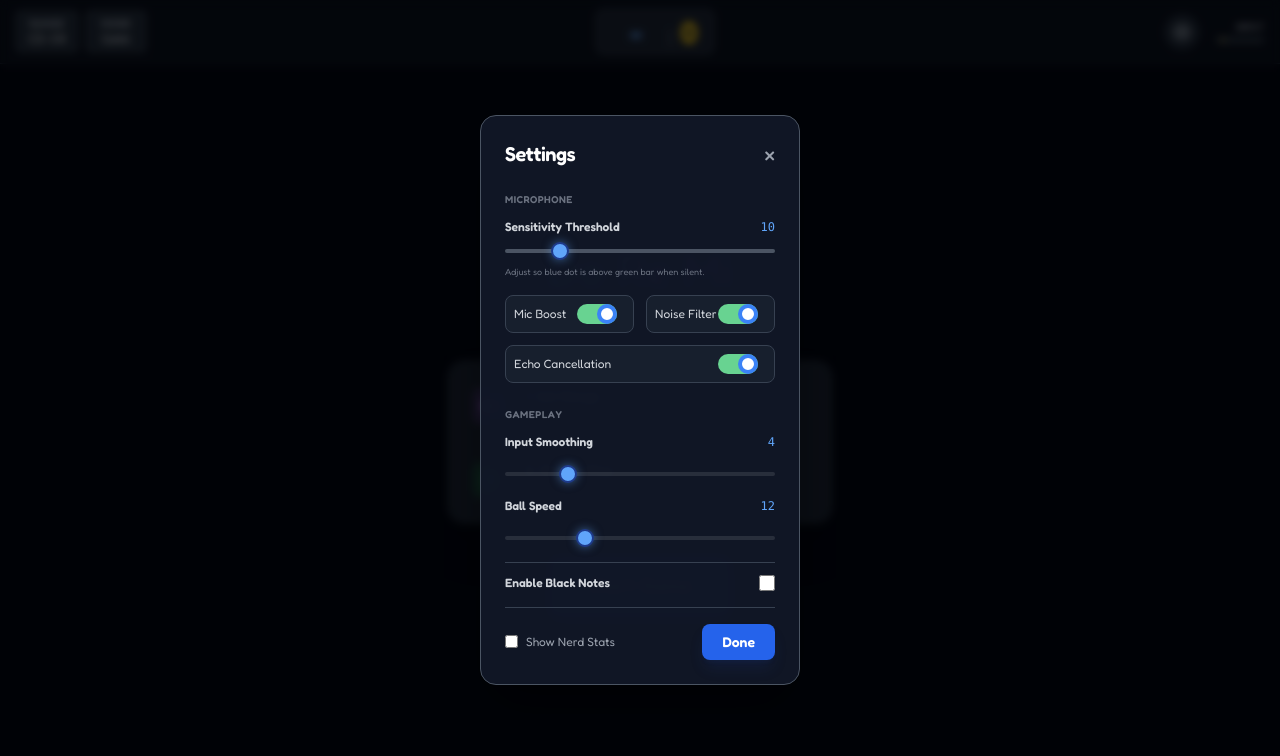
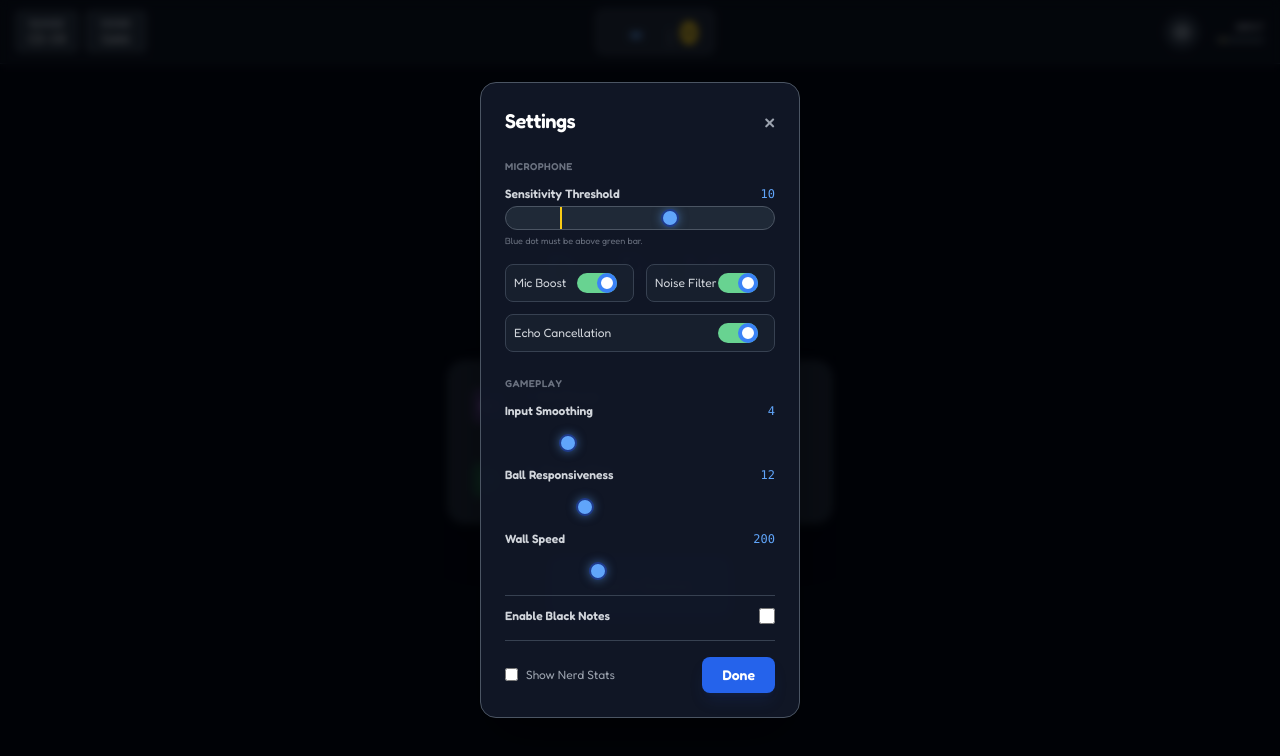
Before and after one commit to rodrigocipriani/pitchy, a plain HTML site: page index.html in a window 1280 px wide. Both pictures are taken after a click on the button 1182 px from the left and 31 px from the top of the page. Drawn offline with nearby package versions, Linux system fonts and the light colour scheme.

Commit message:
Enhance slider functionality and UI for sensitivity and speed controls

```diff
--- a/index.html
+++ b/index.html
@@ -43,7 +43,7 @@
       input[type="range"] {
         -webkit-appearance: none;
         background: transparent;
-        z-index: 10;
+        z-index: 20; /* Above visual bars */
         position: relative;
       }
       input[type="range"]::-webkit-slider-thumb {
@@ -61,8 +61,13 @@
         width: 100%;
         height: 4px;
         cursor: pointer;
-        background: rgba(255, 255, 255, 0.1);
+        background: transparent; /* Transparent so bar behind shows */
         border-radius: 2px;
+      }
+
+      /* Specific track style for non-visual sliders */
+      .simple-range::-webkit-slider-runnable-track {
+        background: #374151;
       }
 
       /* Toggles */
@@ -255,16 +260,20 @@
                 >10</span
               >
             </div>
-            <div class="relative h-6 flex items-center">
-              <!-- Background Volume Meter -->
+            <div
+              class="relative h-6 flex items-center bg-gray-800 rounded-full border border-gray-600 overflow-hidden"
+            >
+              <!-- Background Volume Meter (Settings) -->
               <div
-                class="absolute inset-0 h-1 bg-gray-700 rounded-full overflow-hidden top-2.5"
-              >
-                <div
-                  id="settingMicBar"
-                  class="h-full bg-green-500 transition-all duration-75 w-0 opacity-50"
-                ></div>
-              </div>
+                id="settingMicBar"
+                class="absolute top-0 bottom-0 left-0 bg-green-500 transition-all duration-75 w-0 opacity-50"
+              ></div>
+              <!-- Threshold Line -->
+              <div
+                id="settingThresholdMarker"
+                class="absolute top-0 bottom-0 w-0.5 bg-yellow-400 z-10"
+                style="left: 20%"
+              ></div>
               <!-- Actual Slider -->
               <input
                 type="range"
@@ -272,11 +281,20 @@
                 min="1"
                 max="50"
                 value="10"
-                class="w-full"
+                class="w-full absolute inset-0 opacity-0 cursor-pointer"
+              />
+              <!-- Visible Thumb Logic handled by CSS on input but we need custom track... simplifying: -->
+              <input
+                type="range"
+                id="sensSliderVisible"
+                min="1"
+                max="50"
+                value="10"
+                class="w-full relative z-20"
               />
             </div>
-            <p class="text-[9px] text-gray-500 mt-0.5">
-              Adjust so blue dot is above green bar when silent.
+            <p class="text-[9px] text-gray-500 mt-1">
+              Blue dot must be above green bar.
             </p>
           </div>
 
@@ -373,13 +391,15 @@
               min="1"
               max="15"
               value="4"
-              class="w-full"
+              class="w-full simple-range"
             />
           </div>
 
           <div class="mb-4">
             <div class="flex justify-between mb-2">
-              <label class="text-xs text-gray-300 font-bold">Ball Speed</label>
+              <label class="text-xs text-gray-300 font-bold"
+                >Ball Responsiveness</label
+              >
               <span class="text-xs font-mono text-blue-400" id="physVal"
                 >12</span
               >
@@ -390,7 +410,24 @@
               min="5"
               max="30"
               value="12"
-              class="w-full"
+              class="w-full simple-range"
+            />
+          </div>
+
+          <div class="mb-4">
+            <div class="flex justify-between mb-2">
+              <label class="text-xs text-gray-300 font-bold">Wall Speed</label>
+              <span class="text-xs font-mono text-blue-400" id="speedVal"
+                >200</span
+              >
+            </div>
+            <input
+              type="range"
+              id="speedSlider"
+              min="100"
+              max="400"
+              value="200"
+              class="w-full simple-range"
             />
           </div>
 
@@ -714,9 +751,10 @@
       /* UI CONTROLLERS                                                             */
       /* -------------------------------------------------------------------------- */
       const modal = document.getElementById("settingsModal");
-      const sensSlider = document.getElementById("sensSlider");
+      const sensSlider = document.getElementById("sensSliderVisible");
       const smoothSlider = document.getElementById("smoothSlider");
       const physSlider = document.getElementById("physSlider");
+      const speedSlider = document.getElementById("speedSlider");
       const statsCheck = document.getElementById("showStatsCheck");
       const chromaticCheck = document.getElementById("chromaticCheck");
       const boostCheck = document.getElementById("boostCheck");
@@ -738,7 +776,9 @@
         config.sensitivity = parseInt(e.target.value);
         document.getElementById("sensVal").innerText = config.sensitivity;
         const marker = document.getElementById("thresholdMarker");
-        if (marker) marker.style.left = config.sensitivity + "%";
+        if (marker) marker.style.left = config.sensitivity * 2 + "%"; // Scale 50 -> 100%
+        const setMarker = document.getElementById("settingThresholdMarker");
+        if (setMarker) setMarker.style.left = config.sensitivity * 2 + "%";
       });
 
       smoothSlider.addEventListener("input", (e) => {
@@ -749,6 +789,11 @@
       physSlider.addEventListener("input", (e) => {
         config.ballPhysicsSpeed = parseInt(e.target.value);
         document.getElementById("physVal").innerText = config.ballPhysicsSpeed;
+      });
+
+      speedSlider.addEventListener("input", (e) => {
+        config.gameSpeed = parseInt(e.target.value);
+        document.getElementById("speedVal").innerText = config.gameSpeed;
       });
 
       statsCheck.addEventListener("change", (e) => {
```
